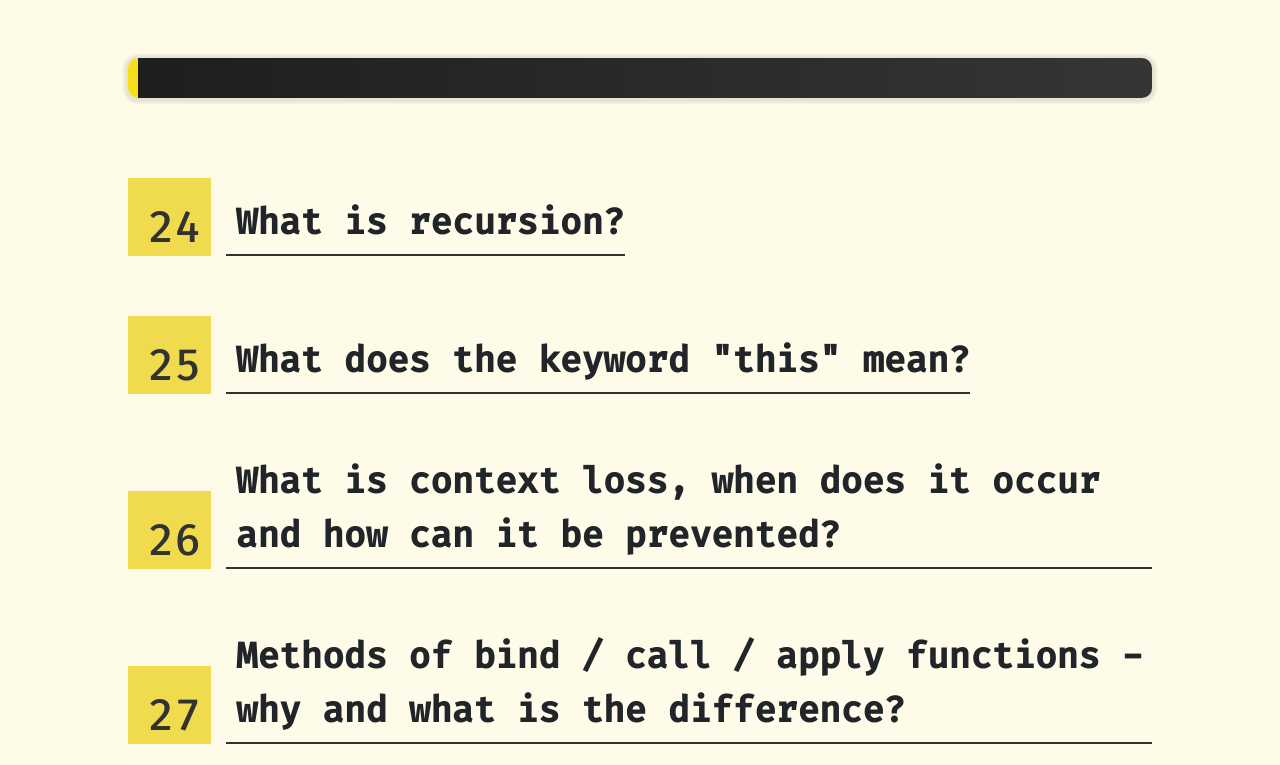
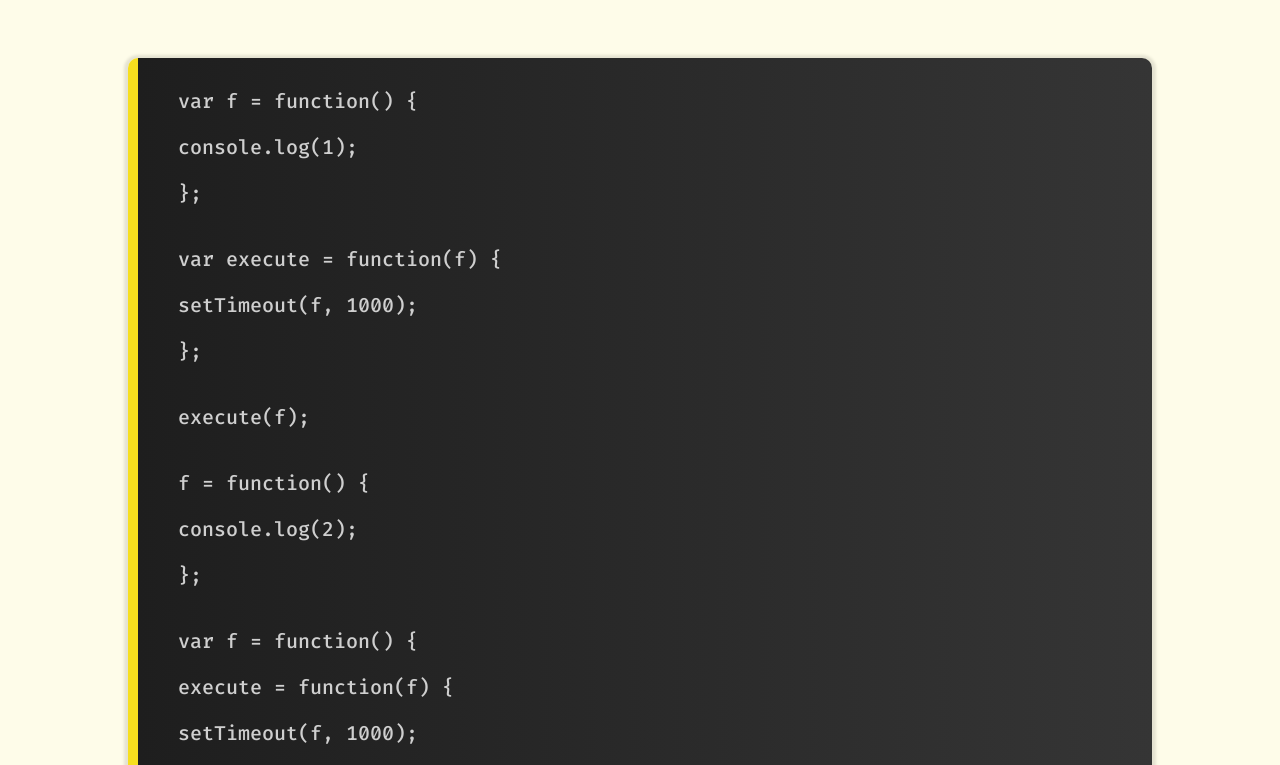
Before and after one commit to AndrewShmorhunGit/Questions-Project, a React (Create React App) app: page / in a window 1280 px wide. Shown: the part 4495-5260 px from the top of the page. Built offline with nearby package versions, Linux system fonts and the light colour scheme.

Commit message:
one more commit

```diff
--- a/src/QuestionJS.js
+++ b/src/QuestionJS.js
@@ -23,25 +23,21 @@ const QuestionJS = ({
     );
   });
 
-  const getAnswerCode = () => {
-    answerCode.map((el, index) => {
+  const getAnswerCode = answerCode.map((el, index) => {
     return (
       <p key={index} className="code-text">
         {el}
       </p>
     );
   });
-  };
 
-  const getQuestionCode = () => {
-    questionCode.map((el, index) => {
+  const getQuestionCode = questionCode.map((el, index) => {
     return (
       <p key={index} className="code-text">
         {el}
       </p>
     );
   });
-  };
 
   const getAnswerLink = () => {
     return (
@@ -94,7 +90,7 @@ const QuestionJS = ({
         </div>
         <div className="answer-text">{getAnswer}</div>
 
-        <div className={answer && "code"}>{() => getAnswerCode()}</div>
+        <div className={answer && "code"}>{getAnswerCode}</div>
         {getAnswerLink()}
       </div>
     </div>
--- a/src/styleJS.css
+++ b/src/styleJS.css
@@ -188,7 +188,7 @@ html {
 }
 
 .show-answer-container {
-  max-height: 100rem;
+  max-height: 1000rem;
   transition: all 0.7s ease-in-out;
   opacity: 1;
 }
```
Lines whose indentation alone changed are shown as unchanged.
